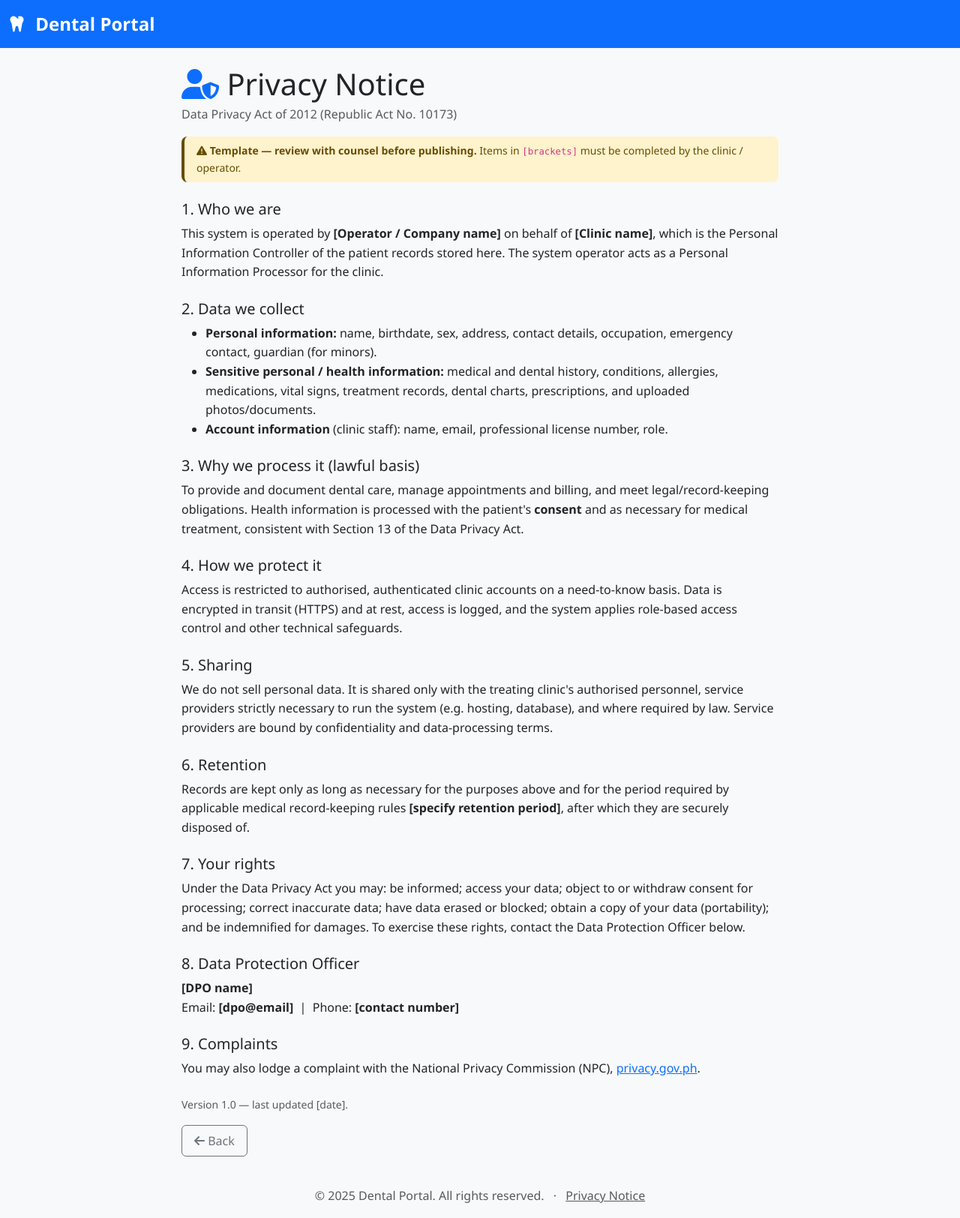
After one commit to jaspherramos98/MyDentalPortal, a Flask app: page /privacy in a window 1280 px wide. The commit adds this page. Shown: the whole page at 75% size. Run offline with Flask 3, Linux system fonts and the light colour scheme; some libraries are stand-ins or nearby versions.

Commit message:
DPA (RA 10173) quick wins: HSTS, idle timeout, patient consent, privacy notice
Four low-effort Data Privacy Act compliance controls:

- HSTS: send Strict-Transport-Security (1yr, includeSubDomains) on secure
  requests only, so local HTTP is unaffected. No preload yet.
- Idle timeout: enforce_idle_timeout before_request clears the session and
  redirects to login after IDLE_TIMEOUT_SECONDS (default 30 min) of inactivity;
  static assets skip. PHI shouldn't stay open on an unattended screen.
- Patient consent: required data-privacy consent checkbox on patient create
  (client checkValidity + server check), stored as privacy_consent
  {given, at, version, by_user_id} as the lawful-basis record. Edit untouched.
- Privacy Notice: public /privacy page (main.privacy + templates/privacy.html)
  with RA 10173 sections + footer link. Content is a template with [bracketed]
  placeholders for the clinic/DPO to fill.

Remaining DPA items (retention/disposal, data-subject erasure/export, consent
display+PDF, CSP hardening, and the organizational layer) tracked in TODO.
112 tests pass.

Co-Authored-By: Claude Opus 4.8 <noreply@anthropic.com>

```diff
--- a/app.py
+++ b/app.py
@@ -3,8 +3,9 @@
 # All route logic lives in app/routes/*.py
 
 import os
+import time
 
-from flask import Flask, url_for, session, request
+from flask import Flask, url_for, session, request, redirect, flash
 from flask_wtf.csrf import CSRFProtect, CSRFError
 from werkzeug.security import generate_password_hash
 from datetime import datetime
@@ -136,6 +137,27 @@ def datefmt(value, fmt='%B %d, %Y'):
         return value  # unparseable string — show it raw rather than crash
     return str(value)
 
+@app.before_request
+def enforce_idle_timeout():
+    """Log a logged-in user out after a period of inactivity. Each request
+    refreshes the activity stamp; once the gap exceeds IDLE_TIMEOUT_SECONDS the
+    session is cleared and the user is bounced to login. PHI shouldn't stay open
+    on an unattended machine. Skips static assets so they don't reset the timer."""
+    timeout = app.config.get('IDLE_TIMEOUT_SECONDS') or 0
+    if 'user_id' not in session or timeout <= 0:
+        return
+    if request.endpoint == 'static':
+        return
+    now = int(time.time())
+    last = session.get('last_activity')
+    if last is not None and now - last > timeout:
+        session.clear()
+        flash('You were signed out due to inactivity.', 'info')
+        return redirect(url_for('auth.login'))
+    session.permanent = True
+    session['last_activity'] = now
+
+
 @app.after_request
 def add_security_headers(response):
     """Security headers + no-cache for authenticated pages."""
@@ -144,6 +166,13 @@ def add_security_headers(response):
     response.headers['X-Content-Type-Options'] = 'nosniff'
     response.headers['X-Frame-Options'] = 'DENY'
     response.headers['Referrer-Policy'] = 'strict-origin-when-cross-origin'
+    # HSTS: force HTTPS for a year on any TLS connection (Render). Only sent on
+    # secure requests so local/dev HTTP is unaffected. No 'preload' yet — that's
+    # a hard-to-reverse browser-list commitment; revisit before opting in.
+    if request.is_secure:
+        response.headers['Strict-Transport-Security'] = (
+            'max-age=31536000; includeSubDomains'
+        )
     # Content-Security-Policy. 'unsafe-inline' is currently required because the
     # templates use inline <script>/onclick handlers and inline styles; the CDN
     # host is allowed for Bootstrap/Font Awesome/jQuery. Tightening to remove
--- a/blueprints/routes/main.py
+++ b/blueprints/routes/main.py
@@ -25,6 +25,13 @@ def index():
     if 'user_id' in session:
         return redirect(url_for('main.dashboard'))
     return redirect(url_for('auth.login'))
+
+
+@main_bp.route('/privacy')
+def privacy():
+    """Public privacy notice (RA 10173 right-to-be-informed). Static content;
+    clinic-specific details (DPO name/contact) are placeholders to fill in."""
+    return render_template('privacy.html')
 
 
 @main_bp.route('/activity')
--- a/config.py
+++ b/config.py
@@ -16,9 +16,13 @@ class Config:
     MONGO_URI = os.environ.get('MONGO_URI') or 'mongodb://localhost:27017/dental_portal'
 
     # Session
-    PERMANENT_SESSION_LIFETIME = 86400  # 24 hours
+    PERMANENT_SESSION_LIFETIME = 86400  # 24 hours (absolute cap)
     SESSION_COOKIE_HTTPONLY = True
     SESSION_COOKIE_SAMESITE = 'Lax'
+    # Inactivity (idle) timeout — log a user out after this many seconds with no
+    # requests. Health data should not sit open on an unattended screen. Override
+    # with IDLE_TIMEOUT_SECONDS; 0 disables.
+    IDLE_TIMEOUT_SECONDS = int(os.environ.get('IDLE_TIMEOUT_SECONDS', '1800') or 0)  # 30 min
 
     # Uploads
     MAX_CONTENT_LENGTH = 16 * 1024 * 1024  # 16 MB
--- a/templates/base.html
+++ b/templates/base.html
@@ -209,6 +209,8 @@
     <footer class="footer bg-light text-center py-3 mt-auto">
         <div class="container">
             <span class="text-muted">© 2025 Dental Portal. All rights reserved.</span>
+            <span class="text-muted mx-2">·</span>
+            <a href="{{ url_for('main.privacy') }}" class="text-muted">Privacy Notice</a>
         </div>
     </footer>
 
--- /dev/null
+++ b/templates/privacy.html
@@ -0,0 +1,75 @@
+{% extends "base.html" %}
+
+{% block title %}Privacy Notice - Dental Portal{% endblock %}
+
+{% block content %}
+<div class="container" style="max-width: 820px;">
+    <h1 class="mb-1"><i class="fas fa-user-shield text-primary"></i> Privacy Notice</h1>
+    <p class="text-muted">Data Privacy Act of 2012 (Republic Act No. 10173)</p>
+
+    <div class="alert alert-warning py-2 small">
+        <i class="fas fa-exclamation-triangle"></i>
+        <strong>Template — review with counsel before publishing.</strong>
+        Items in <code>[brackets]</code> must be completed by the clinic / operator.
+    </div>
+
+    <h5 class="mt-4">1. Who we are</h5>
+    <p>This system is operated by <strong>[Operator / Company name]</strong> on behalf of
+    <strong>[Clinic name]</strong>, which is the Personal Information Controller of the
+    patient records stored here. The system operator acts as a Personal Information
+    Processor for the clinic.</p>
+
+    <h5 class="mt-4">2. Data we collect</h5>
+    <ul>
+        <li><strong>Personal information:</strong> name, birthdate, sex, address, contact
+            details, occupation, emergency contact, guardian (for minors).</li>
+        <li><strong>Sensitive personal / health information:</strong> medical and dental
+            history, conditions, allergies, medications, vital signs, treatment records,
+            dental charts, prescriptions, and uploaded photos/documents.</li>
+        <li><strong>Account information</strong> (clinic staff): name, email, professional
+            license number, role.</li>
+    </ul>
+
+    <h5 class="mt-4">3. Why we process it (lawful basis)</h5>
+    <p>To provide and document dental care, manage appointments and billing, and meet
+    legal/record-keeping obligations. Health information is processed with the patient's
+    <strong>consent</strong> and as necessary for medical treatment, consistent with
+    Section 13 of the Data Privacy Act.</p>
+
+    <h5 class="mt-4">4. How we protect it</h5>
+    <p>Access is restricted to authorised, authenticated clinic accounts on a need-to-know
+    basis. Data is encrypted in transit (HTTPS) and at rest, access is logged, and the
+    system applies role-based access control and other technical safeguards.</p>
+
+    <h5 class="mt-4">5. Sharing</h5>
+    <p>We do not sell personal data. It is shared only with the treating clinic's authorised
+    personnel, service providers strictly necessary to run the system (e.g. hosting,
+    database), and where required by law. Service providers are bound by confidentiality
+    and data-processing terms.</p>
+
+    <h5 class="mt-4">6. Retention</h5>
+    <p>Records are kept only as long as necessary for the purposes above and for the period
+    required by applicable medical record-keeping rules <strong>[specify retention
+    period]</strong>, after which they are securely disposed of.</p>
+
+    <h5 class="mt-4">7. Your rights</h5>
+    <p>Under the Data Privacy Act you may: be informed; access your data; object to or
+    withdraw consent for processing; correct inaccurate data; have data erased or blocked;
+    obtain a copy of your data (portability); and be indemnified for damages. To exercise
+    these rights, contact the Data Protection Officer below.</p>
+
+    <h5 class="mt-4">8. Data Protection Officer</h5>
+    <p><strong>[DPO name]</strong><br>
+    Email: <strong>[dpo@email]</strong> &nbsp;|&nbsp; Phone: <strong>[contact number]</strong></p>
+
+    <h5 class="mt-4">9. Complaints</h5>
+    <p>You may also lodge a complaint with the National Privacy Commission (NPC),
+    <a href="https://privacy.gov.ph" target="_blank" rel="noopener">privacy.gov.ph</a>.</p>
+
+    <p class="text-muted small mt-4">Version 1.0 — last updated [date].</p>
+
+    <a href="{{ url_for('main.index') }}" class="btn btn-outline-secondary mb-4">
+        <i class="fas fa-arrow-left"></i> Back
+    </a>
+</div>
+{% endblock %}
```
Also changed, not shown: blueprints/routes/patients.py (+15 -0 lines), templates/patients/create.html (+17 -0 lines).
